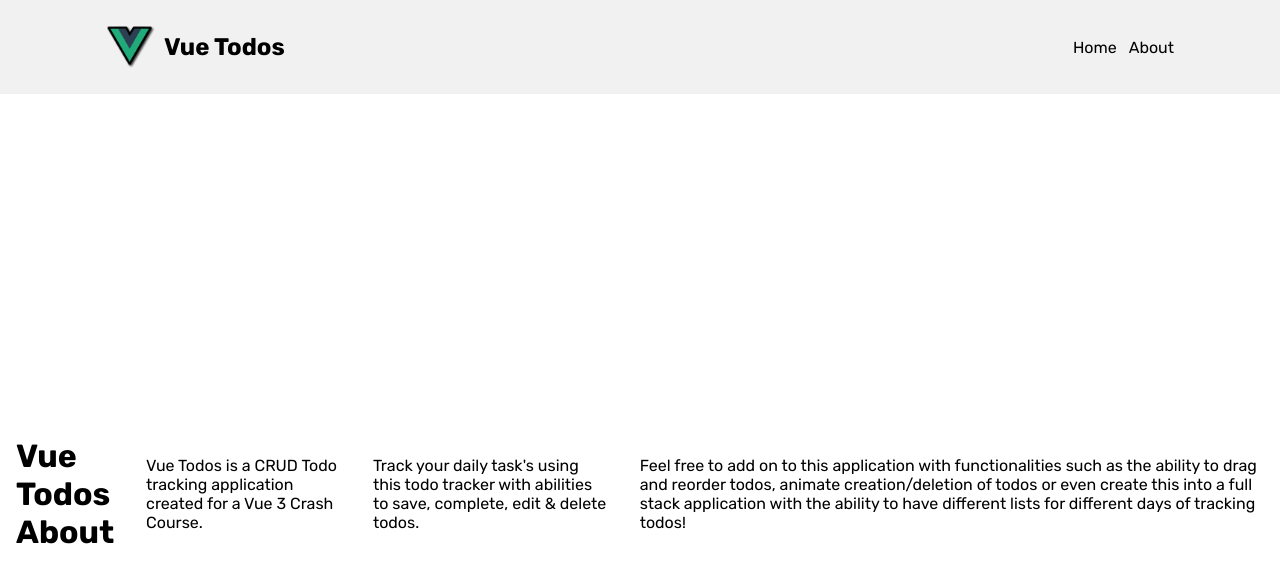
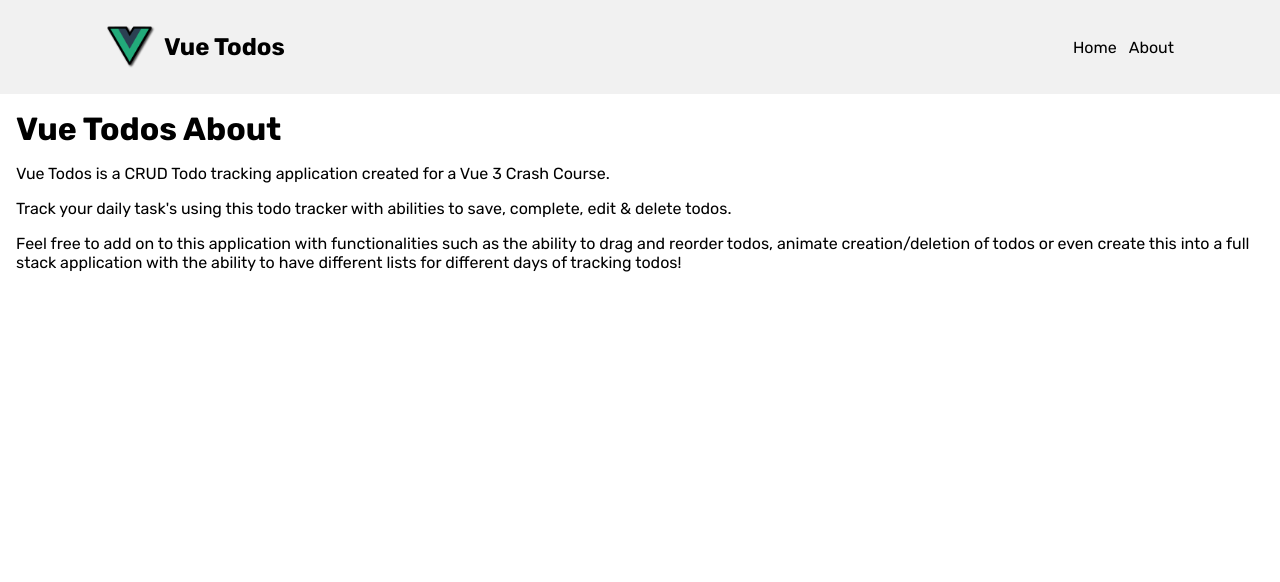
Before and after one commit to lum-jashari/vue-todos, a Vue app: page /about in a window 1280 px wide. Shown: the top 582 px of the page. Built offline with nearby package versions, Linux system fonts and the light colour scheme.

Commit message:
fixed about page styling

```diff
--- a/src/views/AboutView.vue
+++ b/src/views/AboutView.vue
@@ -23,7 +23,7 @@
 @media (min-width: 1024px) {
     .about {
         min-height: 100vh;
-        display: flex;
+        /* display: flex; */
         align-items: center;
     }
 }
```
